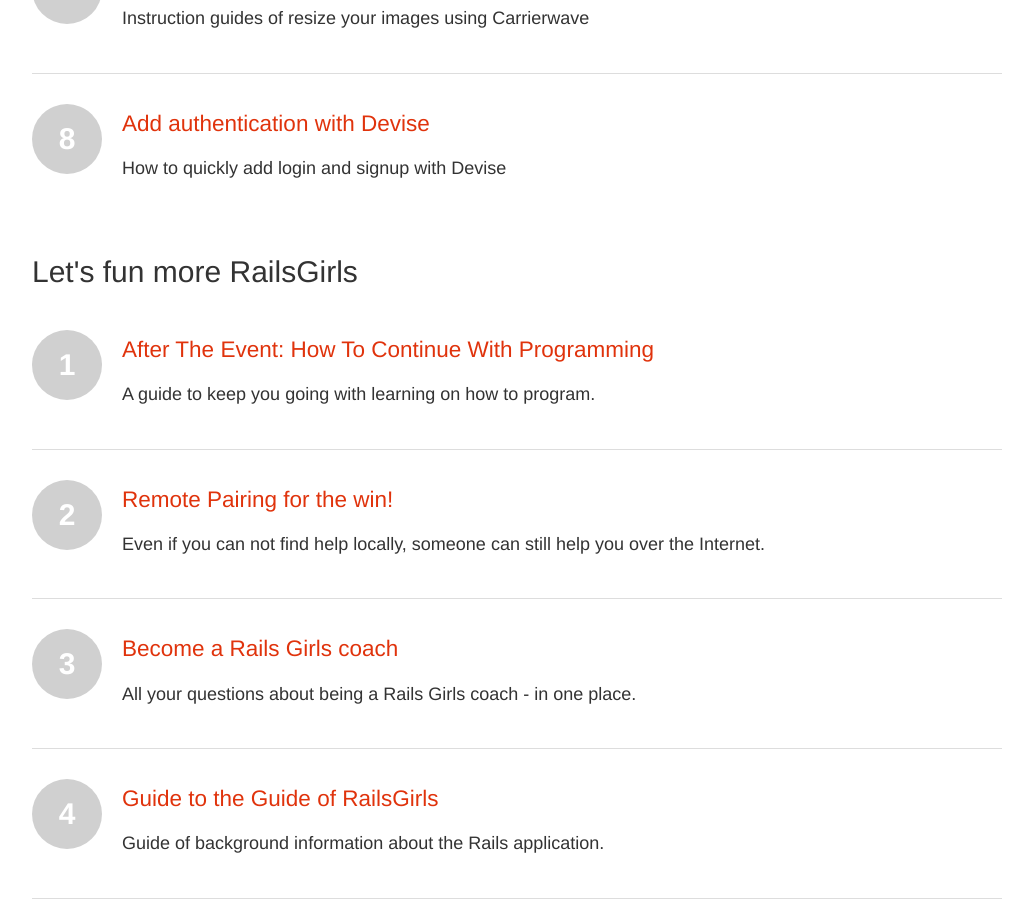
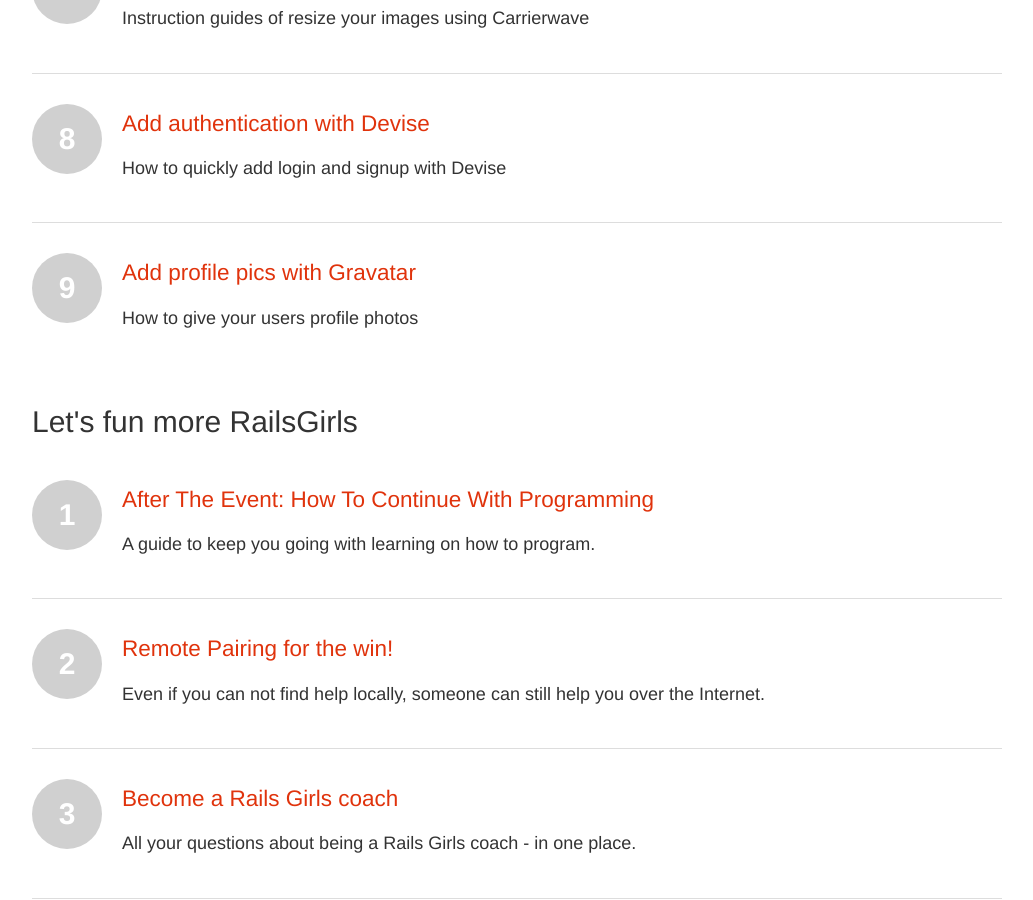
Before and after one commit to railsgirls/guides.railsgirls.com, a Jekyll site: the page built from index.html, in a window 1280 px wide and 900 px high, scrolled down 1924 px. Shown: the whole window, without its empty margins (53-1086 px from the left). Built offline with Jekyll 4.4.1, drawn with Linux system fonts in a browser that asks for light colours; nearby versions of some CDN libraries; Markdown is read by kramdown in place of the engine named in the settings.

Commit message:
add blurb about new Gravatar guide to Guide home page

```diff
--- a/index.html
+++ b/index.html
@@ -92,6 +92,14 @@
       <p>How to quickly add login and signup with Devise</p>
     </a>
   </li>
+
+  <li>
+    <a href="gravatar">
+      <i>9</i>
+      <h3>Add profile pics with Gravatar</h3>
+      <p>How to give your users profile photos</p>
+    </a>
+  </li>
 </ul>
 
 <h2>Let's fun more RailsGirls</h2>
```
